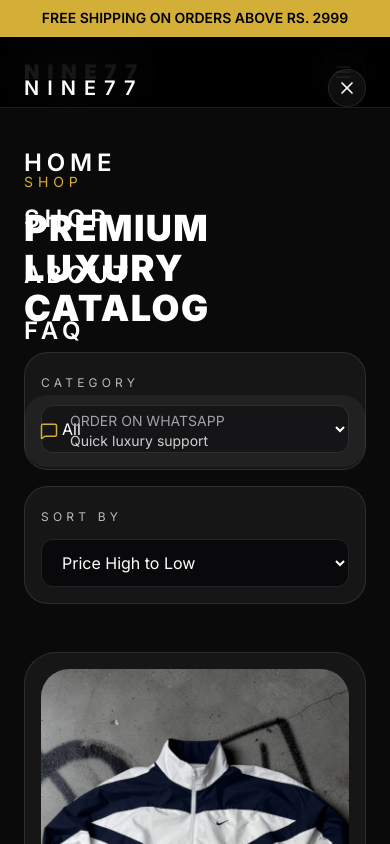
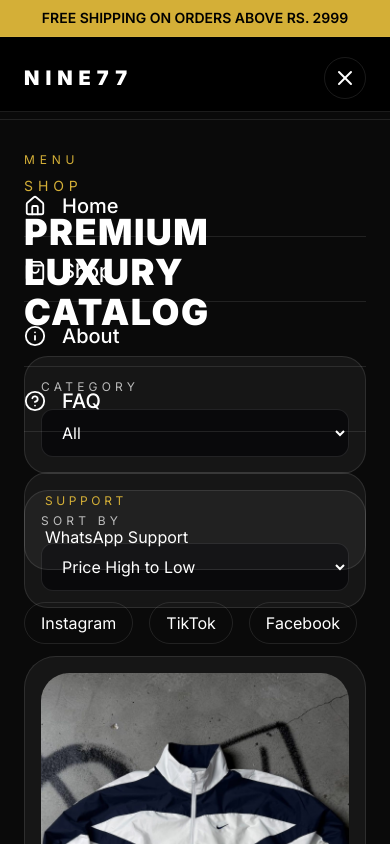
Before and after one commit to khem75/nine77-store-, a Next.js app: page /shop in a window 390 px wide. Both pictures are taken after a click on the button 343 px from the left and 72 px from the top of the page. Shown: the top 844 px of the page. Built offline with nearby package versions, Linux system fonts and the light colour scheme.

Commit message:
Improve mobile menu UI

```diff
--- a/components/mobile-menu.tsx
+++ b/components/mobile-menu.tsx
@@ -1,71 +1,135 @@
 'use client';
 
+import { useState } from 'react';
+import Link from 'next/link';
+import { Menu, X, Home, ShoppingBag, Info, CircleHelp } from 'lucide-react';
 import { motion, AnimatePresence } from 'framer-motion';
-import Link from 'next/link';
-import { X, Menu, MessageSquare } from 'lucide-react';
-import { useState } from 'react';
-
-const navItems = [
-    { label: 'Home', href: '/' },
-    { label: 'Shop', href: '/shop' },
-    { label: 'About', href: '/about' },
-    { label: 'FAQ', href: '/faq' }
-];
 
 export default function MobileMenu() {
     const [open, setOpen] = useState(false);
 
+    const closeMenu = () => setOpen(false);
+
     return (
-        <div className="md:hidden">
+        <>
             <button
-                type="button"
                 onClick={() => setOpen(true)}
-                className="inline-flex items-center justify-center rounded-full border border-white/10 bg-white/5 px-3 py-2 text-white transition hover:bg-white/10"
-                aria-label="Open menu"
+                className="md:hidden rounded-xl border border-white/10 bg-white/5 p-2 text-white"
             >
-                <Menu size={20} />
+                <Menu size={24} />
             </button>
+
             <AnimatePresence>
-                {open ? (
+                {open && (
                     <motion.div
-                        initial={{ opacity: 0, x: 50 }}
-                        animate={{ opacity: 1, x: 0 }}
-                        exit={{ opacity: 0, x: 50 }}
-                        className="fixed inset-0 z-50 bg-black/80 px-6 py-8 backdrop-blur-xl"
+                        initial={{ opacity: 0 }}
+                        animate={{ opacity: 1 }}
+                        exit={{ opacity: 0 }}
+                        className="fixed inset-0 z-[999] bg-black"
                     >
-                        <div className="flex items-center justify-between">
-                            <span className="text-xl font-semibold uppercase tracking-[0.4em] text-white">NINE77</span>
+                        <div className="flex items-center justify-between border-b border-white/10 px-6 py-5">
+                            <h2 className="text-xl font-black tracking-[0.3em] text-white">
+                                NINE77
+                            </h2>
+
                             <button
-                                type="button"
-                                onClick={() => setOpen(false)}
-                                className="inline-flex items-center justify-center rounded-full border border-white/10 bg-white/5 p-2 text-white"
-                                aria-label="Close menu"
+                                onClick={closeMenu}
+                                className="rounded-full border border-white/10 p-2 text-white"
                             >
-                                <X size={20} />
+                                <X size={24} />
                             </button>
                         </div>
-                        <div className="mt-10 space-y-6">
-                            {navItems.map((item) => (
+
+                        <div className="px-6 py-8">
+                            <p className="mb-6 text-xs uppercase tracking-[0.4em] text-gold">
+                                Menu
+                            </p>
+
+                            <div className="space-y-5">
                                 <Link
-                                    key={item.href}
-                                    href={item.href}
-                                    onClick={() => setOpen(false)}
-                                    className="block text-2xl font-semibold uppercase tracking-[0.2em] text-white transition hover:text-gold"
+                                    href="/"
+                                    onClick={closeMenu}
+                                    className="flex items-center gap-4 border-b border-white/10 pb-4 text-xl font-medium text-white"
                                 >
-                                    {item.label}
+                                    <Home size={22} />
+                                    Home
                                 </Link>
-                            ))}
-                        </div>
-                        <div className="mt-12 flex items-center gap-3 rounded-3xl bg-white/5 p-4">
-                            <MessageSquare className="text-gold" size={18} />
-                            <div>
-                                <p className="text-sm uppercase text-muted">Order on WhatsApp</p>
-                                <p className="text-sm text-white/80">Quick luxury support</p>
+
+                                <Link
+                                    href="/shop"
+                                    onClick={closeMenu}
+                                    className="flex items-center gap-4 border-b border-white/10 pb-4 text-xl font-medium text-white"
+                                >
+                                    <ShoppingBag size={22} />
+                                    Shop
+                                </Link>
+
+                                <Link
+                                    href="/about"
+                                    onClick={closeMenu}
+                                    className="flex items-center gap-4 border-b border-white/10 pb-4 text-xl font-medium text-white"
+                                >
+                                    <Info size={22} />
+                                    About
+                                </Link>
+
+                                <Link
+                                    href="/faq"
+                                    onClick={closeMenu}
+                                    className="flex items-center gap-4 border-b border-white/10 pb-4 text-xl font-medium text-white"
+                                >
+                                    <CircleHelp size={22} />
+                                    FAQ
+                                </Link>
+                            </div>
+
+                            <div className="mt-10 rounded-3xl border border-white/10 bg-white/5 p-5">
+                                <p className="text-xs uppercase tracking-[0.3em] text-gold">
+                                    Support
+                                </p>
+
+                                <a
+                                    href="https://wa.me/9779845465529"
+                                    target="_blank"
+                                    rel="noreferrer"
+                                    className="mt-4 block text-white"
+                                >
+                                    WhatsApp Support
+                                </a>
+                            </div>
+
+                            <div className="mt-8 flex gap-4">
+                                <a
+                                    href="https://www.instagram.com/nine.77___/"
+                                    target="_blank"
+                                    rel="noreferrer"
+                                    className="rounded-full border border-white/10 px-4 py-2 text-white"
+                                >
+                                    Instagram
+                                </a>
+
+                                <a
+                                    href="https://www.tiktok.com/@nine.77__"
+                                    target="_blank"
+                                    rel="noreferrer"
+                                    className="rounded-full border border-white/10 px-4 py-2 text-white"
+                                >
+                                    TikTok
+                                </a>
+
+                                <a
+                                    href="https://www.facebook.com/share/1DtEy4K4MX/?mibextid=wwXIfr"
+                                    target="_blank"
+                                    rel="noreferrer"
+                                    className="rounded-full border border-white/10 px-4 py-2 text-white"
+                                >
+                                    Facebook
+                                </a>
                             </div>
                         </div>
                     </motion.div>
-                ) : null}
+                )}
             </AnimatePresence>
-        </div>
+        </>
     );
 }
```
